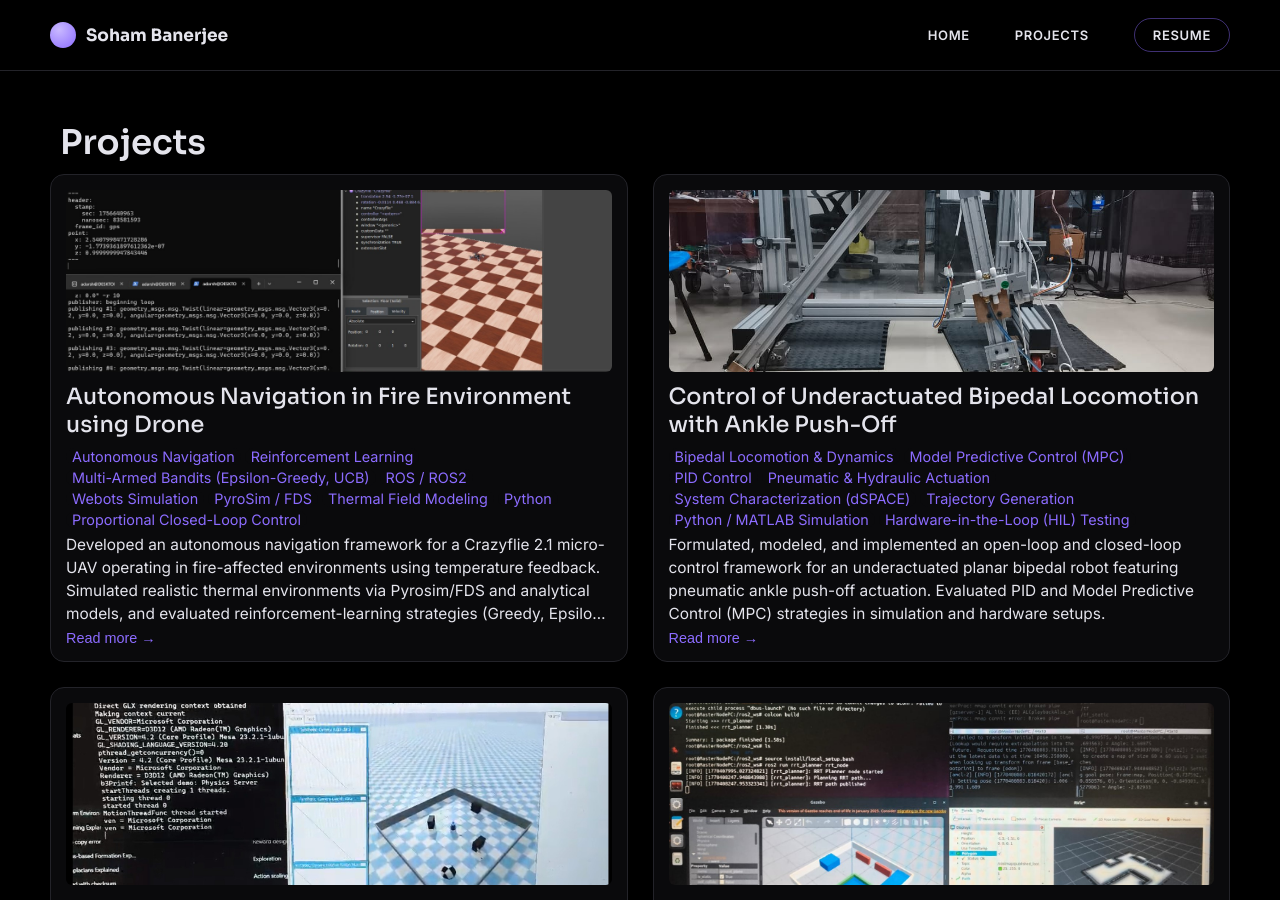
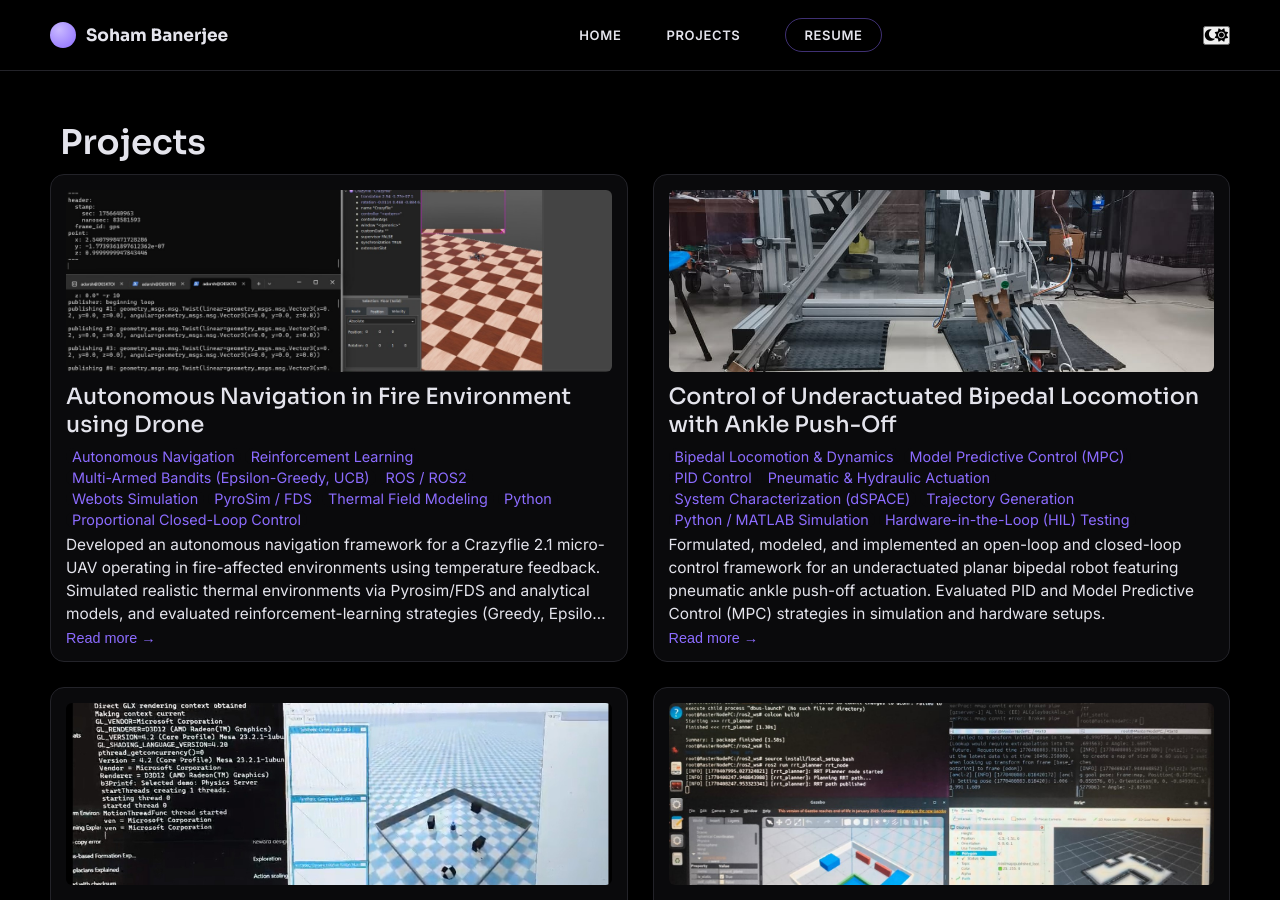
Before and after one commit to SohamBanerjeeRobotics/SohamBanerjeeRobotics.github.io, a Jekyll site: the page built from projects.html, in a window 1280 px wide and 900 px high. Built offline with Jekyll 4.4.1, drawn with Linux system fonts in a browser that asks for light colours.

Commit message:
Add files via upload

```diff
--- a/_includes/navbar.html
+++ b/_includes/navbar.html
@@ -17,6 +17,11 @@
         </a>
     </div>
 
+    <!-- Always visible, both breakpoints -->
+    <button class="theme-toggle" id="themeToggle" aria-label="Toggle light/dark theme" title="Toggle light/dark theme">
+        <i class="fa-solid fa-moon"></i><i class="fa-solid fa-sun"></i>
+    </button>
+
     <!-- Mobile Menu Button -->
     <button class="menu-toggle" aria-label="Toggle menu">
         <i class="fa fa-bars fa-2x"></i>
```
